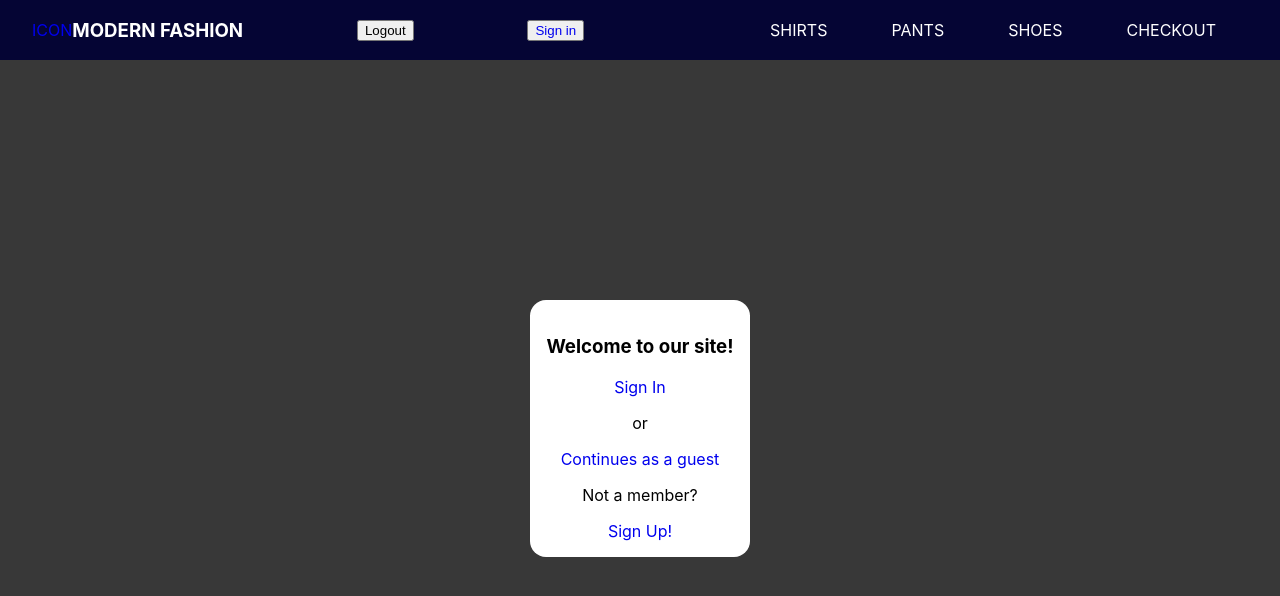
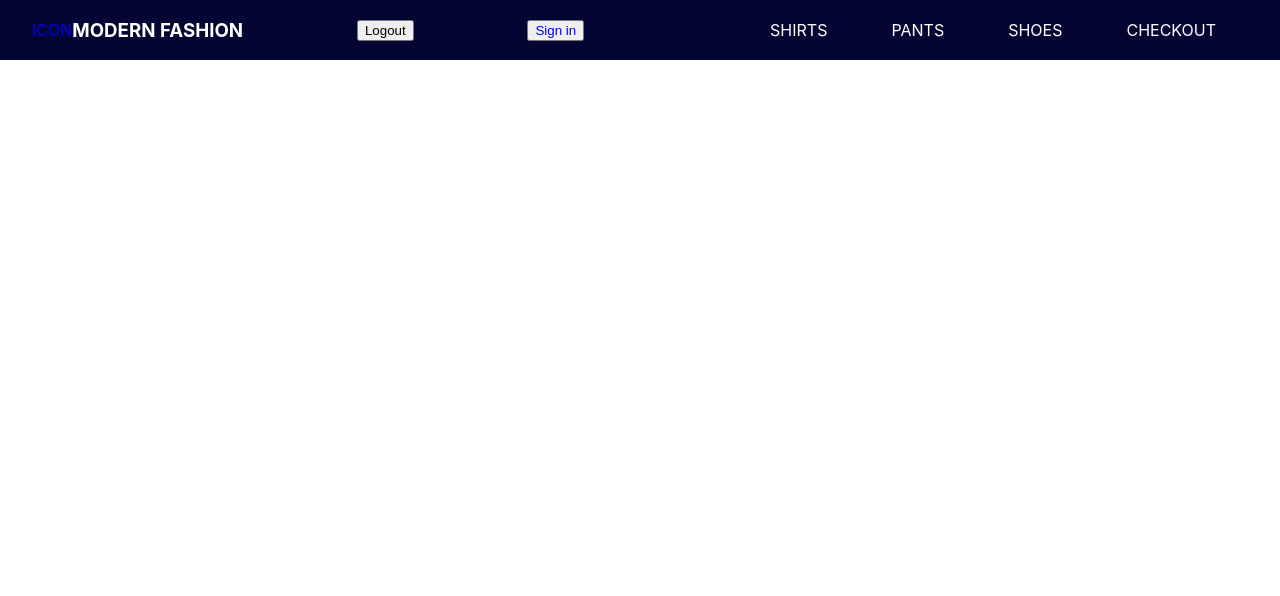
Before and after one commit to SalamanderCtesiphon/modern-fashion-app, a React (Create React App) app: page / in a window 1280 px wide. Shown: the top 596 px of the page. Built offline with nearby package versions, Linux system fonts and the light colour scheme; no server answers.

Commit message:
cleaned up the code a little

```diff
--- a/src/App.js
+++ b/src/App.js
@@ -31,7 +31,7 @@ function App() {
       <BrowserRouter>
         <AuthProvider value={{currentUser}}>
           <Routes>
-            <Route index element={<SignIn />} />
+            <Route index path='signin' element={<SignIn />} />
             <Route path='signinform' element={<SignInForm />} />
             <Route path='signupform' element={<SignUpForm />} />
             <Route path='home' element={<Home />} />
```
